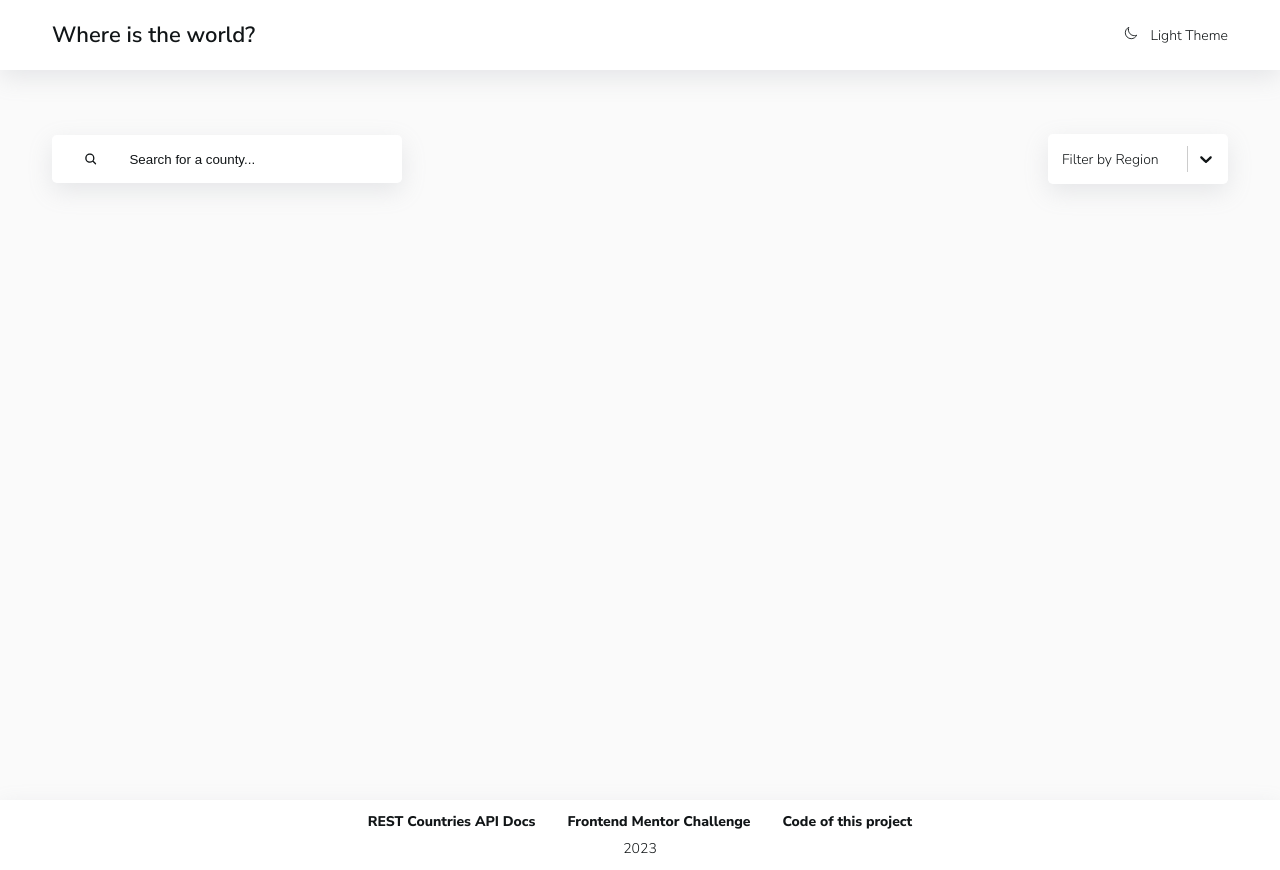
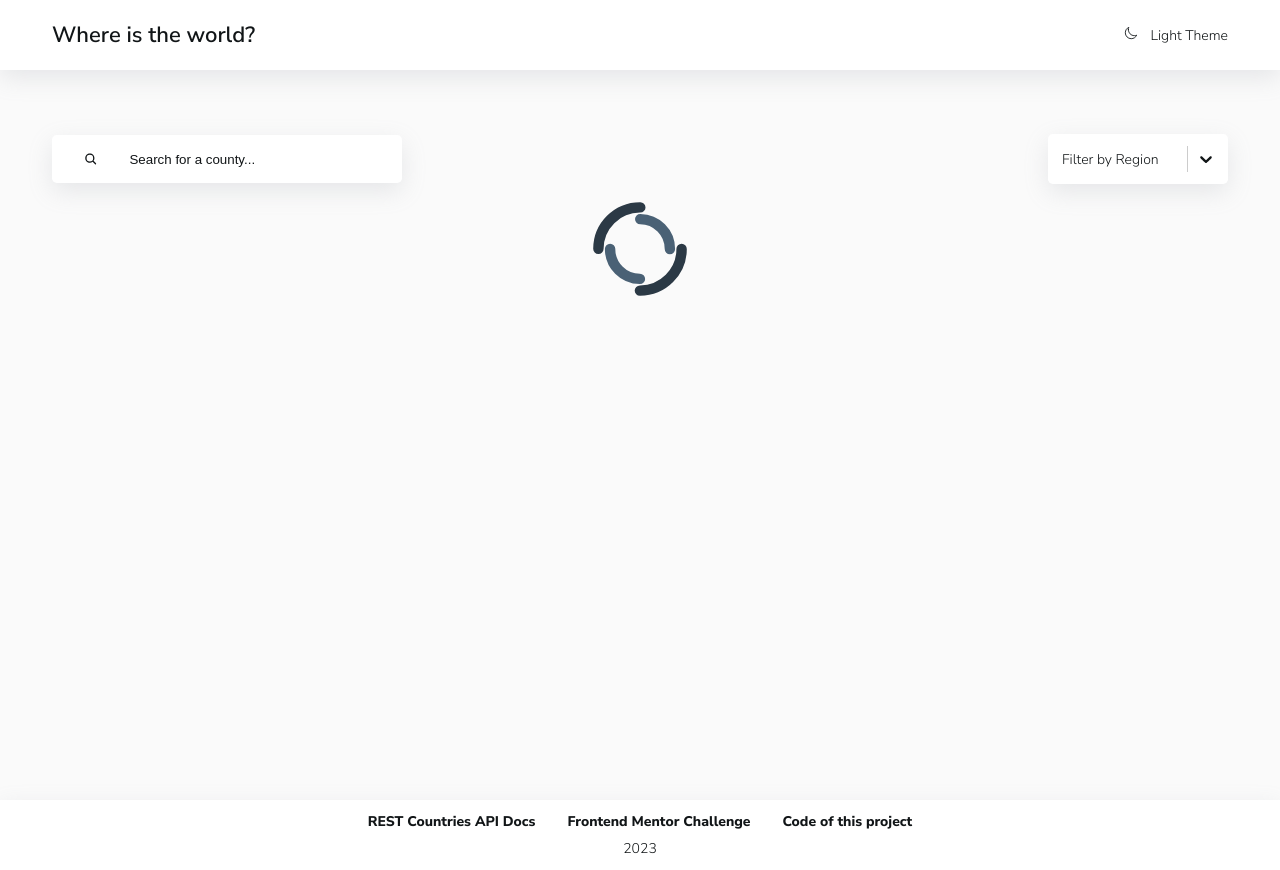
Before and after one commit to AlekseiBestuzhev/countries, a React (Create React App) app: page /#/ in a window 1280 px wide. Built offline with nearby package versions, Linux system fonts and the light colour scheme; no server answers.

Commit message:
feat: add Loading

```diff
--- a/src/app/App.tsx
+++ b/src/app/App.tsx
@@ -23,7 +23,7 @@ export const App = () => {
 			<Header theme={theme} setTheme={setTheme} />
 			<Main>
 				<Routes>
-					<Route path="/" element={<GeneralPage />} />
+					<Route path="/" element={<GeneralPage theme={theme} />} />
 					<Route path='/country/:name' element={<DetailsPage theme={theme} />} />
 					<Route path='/*' element={<NotFoundPage theme={theme} />} />
 				</Routes>
--- a/src/components/Footer.tsx
+++ b/src/components/Footer.tsx
@@ -1,6 +1,4 @@
-import React from 'react';
 import styled from 'styled-components';
-import { Container } from './Container';
 
 const FooterEl = styled.footer`
 	display: flex;
--- /dev/null
+++ b/src/components/Loading.tsx
@@ -0,0 +1,28 @@
+import styled from 'styled-components'
+import loadingDark from 'assets/loading-dark.svg'
+import loadingLight from 'assets/loading-light.svg'
+import { ThemeType } from 'app/types'
+import { FC } from 'react'
+
+const Wrapper = styled.div`
+	display: flex;
+	justify-content: center;
+
+	width: 100%;
+`
+type LoadingType = {
+	theme: ThemeType
+}
+
+export const Loading: FC<LoadingType> = ({ theme }) => {
+
+	return (
+		<Wrapper>
+			{
+				theme === 'light'
+					? <img src={loadingDark} alt="Loading" />
+					: <img src={loadingLight} alt="Loading" />
+			}
+		</Wrapper>
+	);
+}
--- a/src/index.css
+++ b/src/index.css
@@ -24,8 +24,8 @@
 
 body[data-theme='dark'] {
 	--colors-text: hsl(0, 0%, 100%);
-	--colors-bg: hsl(207, 26%, 17%);
-	--colors-ui-base: hsl(209, 23%, 22%);
+	--colors-bg: hsl(209, 26%, 17%);
+	--colors-ui-base: #2b3945;
 
 	--shadow: rgba(245, 245, 245, 0.2) 0 0 8px;
 }
--- a/src/pages/DetailsPage.tsx
+++ b/src/pages/DetailsPage.tsx
@@ -7,6 +7,7 @@ import { countriesAPI } from "app/api";
 import styled from "styled-components";
 import { Info } from "components/Info";
 import { dataHandler } from "utils";
+import { Loading } from "components/Loading";
 
 const Wrapper = styled.div`
 	display: flex;
@@ -48,11 +49,11 @@ const Image = styled.img`
 	object-fit: cover;
 `;
 
-type DetailsPagePropsType = {
+export type ThemePropsType = {
 	theme: ThemeType,
 }
 
-export const DetailsPage: FC<DetailsPagePropsType> = ({ theme }) => {
+export const DetailsPage: FC<ThemePropsType> = ({ theme }) => {
 	const [country, setCountry] = useState<CountryDetailsType | null>(null);
 	const [loading, setLoading] = useState<boolean>(true);
 
@@ -77,7 +78,7 @@ export const DetailsPage: FC<DetailsPagePropsType> = ({ theme }) => {
 			</Button>
 			{
 				loading
-					? <p>loading</p>
+					? <Loading theme={theme} />
 					: <Wrapper>
 						<ImgWrapper>
 							<Image
--- a/src/pages/GeneralPage.tsx
+++ b/src/pages/GeneralPage.tsx
@@ -1,14 +1,17 @@
 import { CountryResponseType, CardDataType, RegionOptionType } from "app/types";
+import { ThemePropsType } from "pages/DetailsPage";
+import { FC, useEffect, useState } from "react";
 import { useNavigate } from "react-router-dom";
 import { Controls } from "components/Controls";
 import { CardSet } from "components/CardSet";
+import { Loading } from "components/Loading";
 import { getFiltredCountries } from "utils";
-import { useEffect, useState } from "react";
 import { countriesAPI } from "app/api";
 import { Card } from "components/Card";
 
-export const GeneralPage = () => {
+export const GeneralPage: FC<ThemePropsType> = ({ theme }) => {
 	const [countries, setCountries] = useState<CountryResponseType[]>([]);
+	const [loading, setLoading] = useState<boolean>(true);
 	const [search, setSearch] = useState('');
 	const [region, setRegion] = useState<RegionOptionType | null>(null);
 	const regionValue = region?.value || '';
@@ -16,7 +19,10 @@ export const GeneralPage = () => {
 
 	useEffect(() => {
 		countriesAPI.getAll()
-			.then((res) => setCountries(res));
+			.then((res) => {
+				setCountries(res);
+				setLoading(false);
+			});
 	}, []);
 
 	const navigate = useNavigate();
@@ -62,9 +68,13 @@ export const GeneralPage = () => {
 				setSearch={setSearch}
 				setRegion={setRegion}
 			/>
-			<CardSet>
-				{displayCountries}
-			</CardSet>
+			{
+				loading
+					? <Loading theme={theme} />
+					: <CardSet>
+						{displayCountries}
+					</CardSet>
+			}
 		</>
 	);
 }
--- a/src/pages/NotFoundPage.tsx
+++ b/src/pages/NotFoundPage.tsx
@@ -1,25 +1,25 @@
-import { ThemeType } from "app/types";
+import { ThemePropsType } from 'pages/DetailsPage';
+import errorLight from 'assets/error-white.svg';
+import errorDark from 'assets/error-black.svg';
+import styled from "styled-components";
 import { FC } from "react";
-import errorDark from 'assets/error-black.svg';
-import errorLight from 'assets/error-white.svg';
-import styled from "styled-components";
 
 const Wrapper = styled.div`
 	text-align: center;
+
+		img {
+			max-width: 400px;
+		}
 `;
 
-type NotFoundPageType = {
-	theme: ThemeType
-}
-
-export const NotFoundPage: FC<NotFoundPageType> = ({ theme }) => {
+export const NotFoundPage: FC<ThemePropsType> = ({ theme }) => {
 
 	return (
 		<Wrapper>
 			{
 				theme === 'light'
-					? <img src={errorDark} alt="Not found" style={{ maxWidth: '400px' }} />
-					: <img src={errorLight} alt="Not found" style={{ maxWidth: '400px' }} />
+					? <img src={errorDark} alt="Not found" />
+					: <img src={errorLight} alt="Not found" />
 			}
 		</Wrapper>
 	);
```
Also changed, not shown: src/assets/loading-dark.svg (added), src/assets/loading-light.svg (added).
